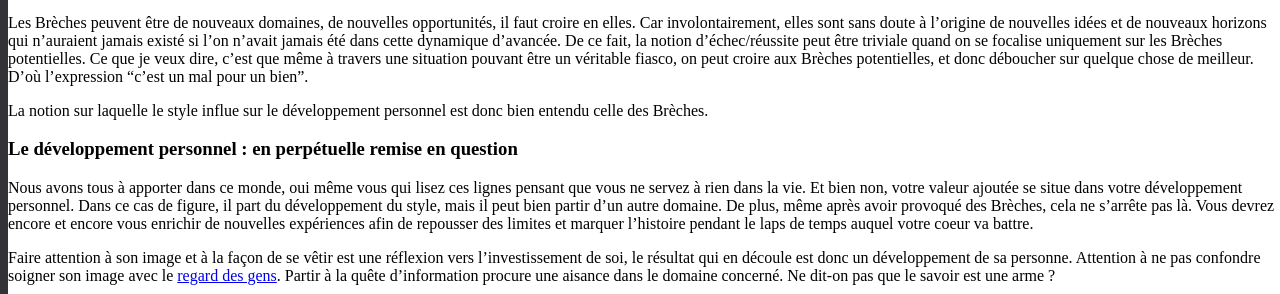
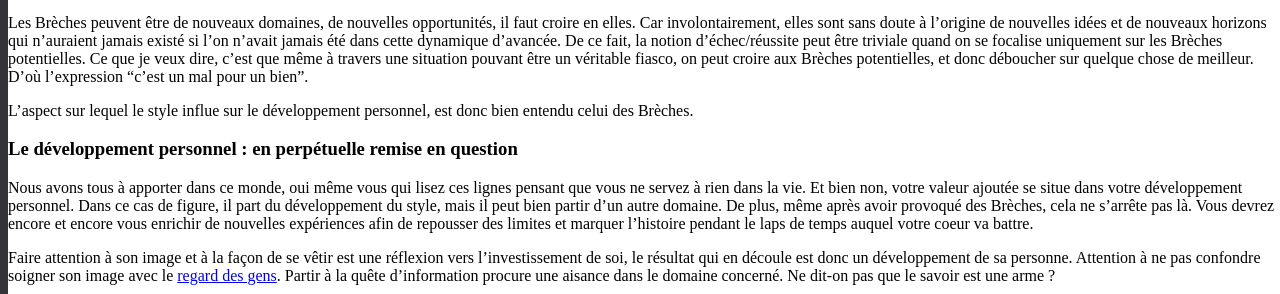
Before and after one commit to darkh2/darkh2.github.io, a Jekyll site: the page built from _posts/2020-01-19-Comment-le-style-influe-sur-le-développement-personnel.md, in a window 1280 px wide. Shown: the part 912-1206 px from the top of the page. Built offline with Jekyll 4.4.1, drawn with Linux system fonts in a browser that asks for light colours; comment, search, counter and statistics services are not loaded.

Commit message:
Update 2020-01-19-Comment-le-style-influe-sur-le-développement-personnel.md

```diff
--- a/_posts/2020-01-19-Comment-le-style-influe-sur-le-développement-personnel.md
+++ b/_posts/2020-01-19-Comment-le-style-influe-sur-le-développement-personnel.md
@@ -33,7 +33,7 @@ Le concept du Crevard Stylé apporte une [double compétence](http://www.crevard
 
 Les Brèches peuvent être de nouveaux domaines, de nouvelles opportunités, il faut croire en elles. Car involontairement, elles sont sans doute à l'origine de nouvelles idées et de nouveaux horizons qui n'auraient jamais existé si l'on n'avait jamais été dans cette dynamique d'avancée. De ce fait, la notion d'échec/réussite peut être triviale quand on se focalise uniquement sur les Brèches potentielles. Ce que je veux dire, c'est que même à travers une situation pouvant être un véritable fiasco, on peut croire aux Brèches potentielles, et donc déboucher sur quelque chose de meilleur. D'où l'expression "c'est un mal pour un bien".
 
-La notion sur laquelle le style influe sur le développement personnel est donc bien entendu celle des Brèches.
+L'aspect sur lequel le style influe sur le développement personnel, est donc bien entendu celui des Brèches.
 
 ### Le développement personnel : en perpétuelle remise en question
 
```
